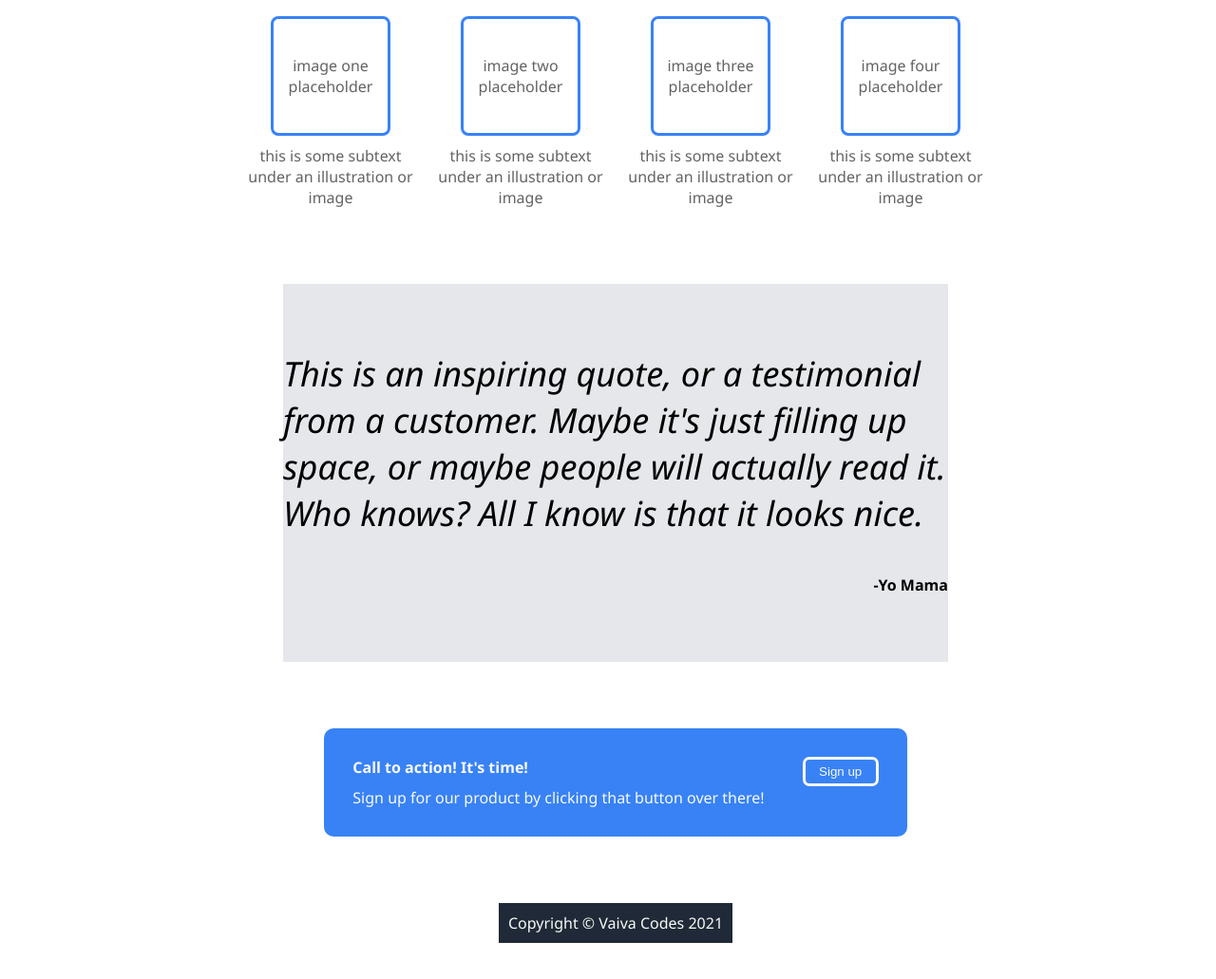
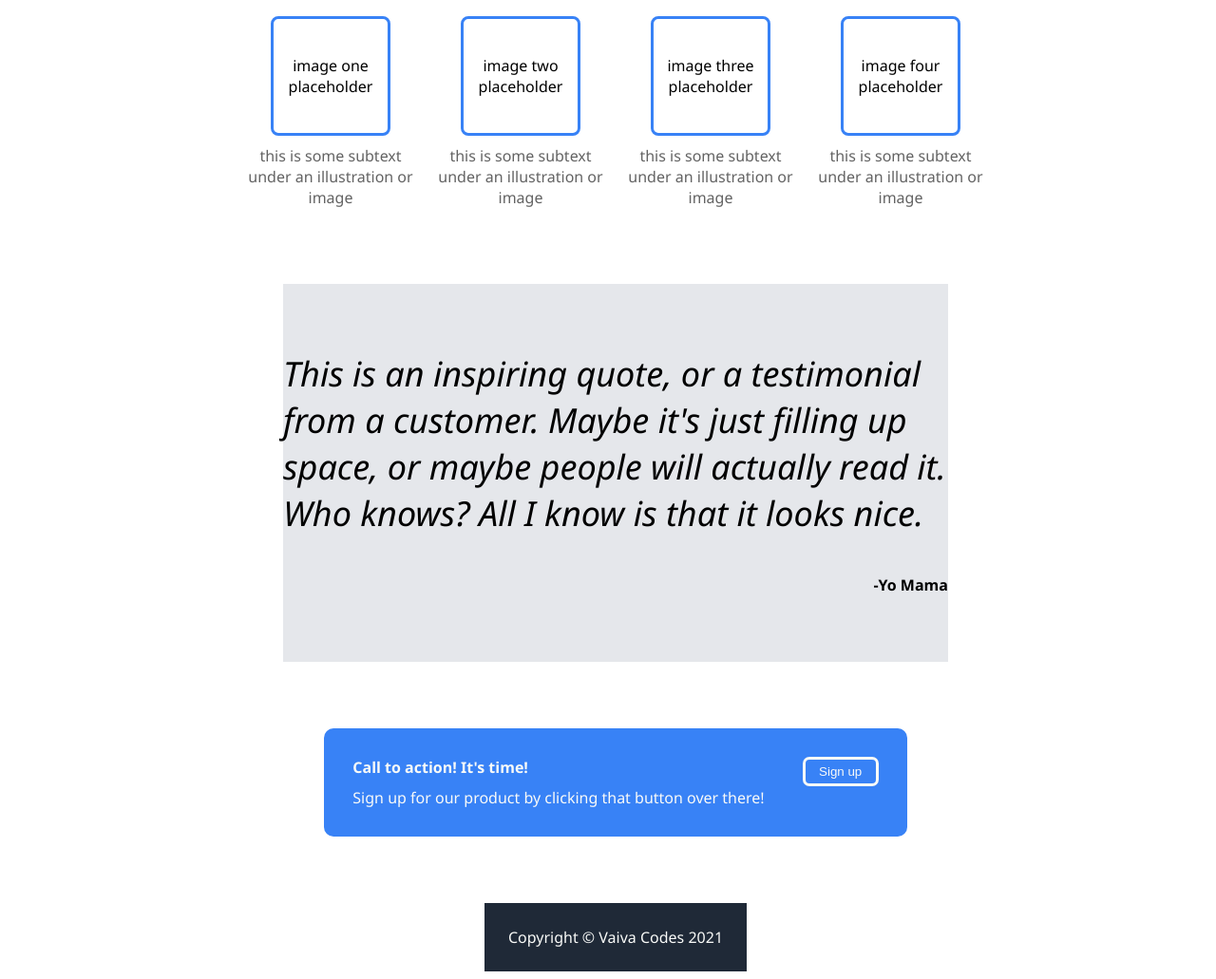
Before and after one commit to vaistau/odin-landing-page, a plain HTML site: page index.html in a window 1280 px wide. Shown: the part 544-1575 px from the top of the page at 95% size. Before the commit the page ends 1545 px from the top, so only its background shows below. Drawn offline with Linux system fonts and the light colour scheme.

Commit message:
update style.css

```diff
--- a/style.css
+++ b/style.css
@@ -111,7 +111,6 @@ a {
     height: 100px;
     border: solid 3px #3882f6;
     border-radius: 8px;
-    color: rgb(99, 99, 99)
 }
 
 .card-subtext {
@@ -183,7 +182,7 @@ button {
 .footer {
     flex-shrink: 0;
     background-color: #1f2937;
-    padding: 10px;
+    padding: 25px;
 }
 
 .copyright {
```
